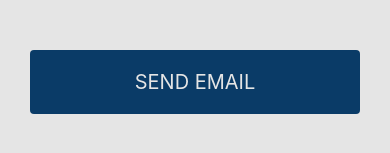
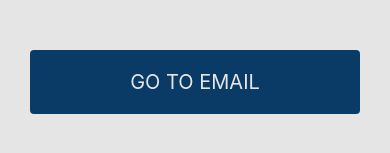
Before and after one commit to threnody5/INFO-3173-midterm-practical, a React Native app: screen /Home in a window 390 px wide. Shown: the part 425-578 px from the top of the page. Built offline with nearby package versions, Linux system fonts and the light colour scheme.

Commit message:
update button text

```diff
--- a/component/HomeScreen.js
+++ b/component/HomeScreen.js
@@ -12,7 +12,7 @@ export default function HomeScreen({ navigation }) {
             <View style={ styles.container }>
                 <Text style={ styles.homeScreenText }>{ homeScreenMessage }</Text>
             </View>
-            <Button title='Send Email' onPress={ () => { navigation.navigate('Email') } } />
+            <Button title='Go to email' onPress={ () => { navigation.navigate('Email') } } />
         </View>
     )
 }
```
